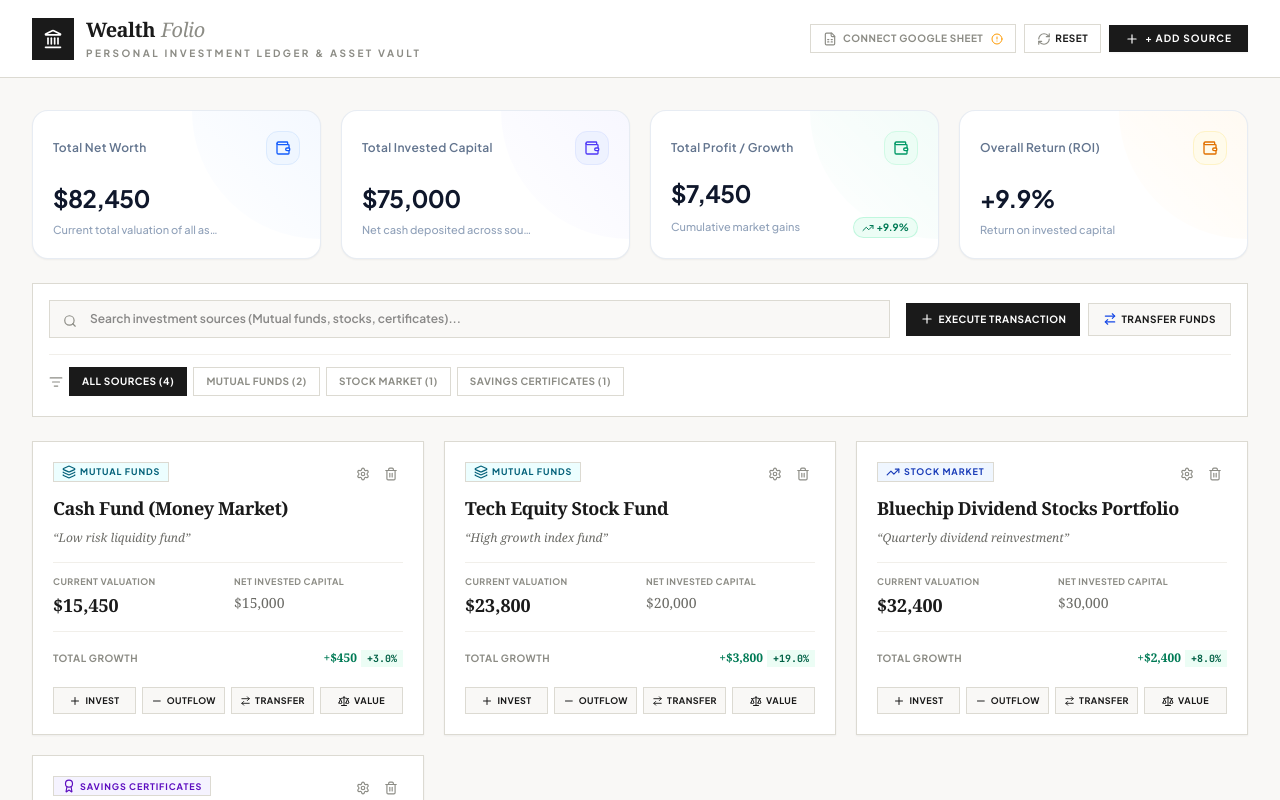
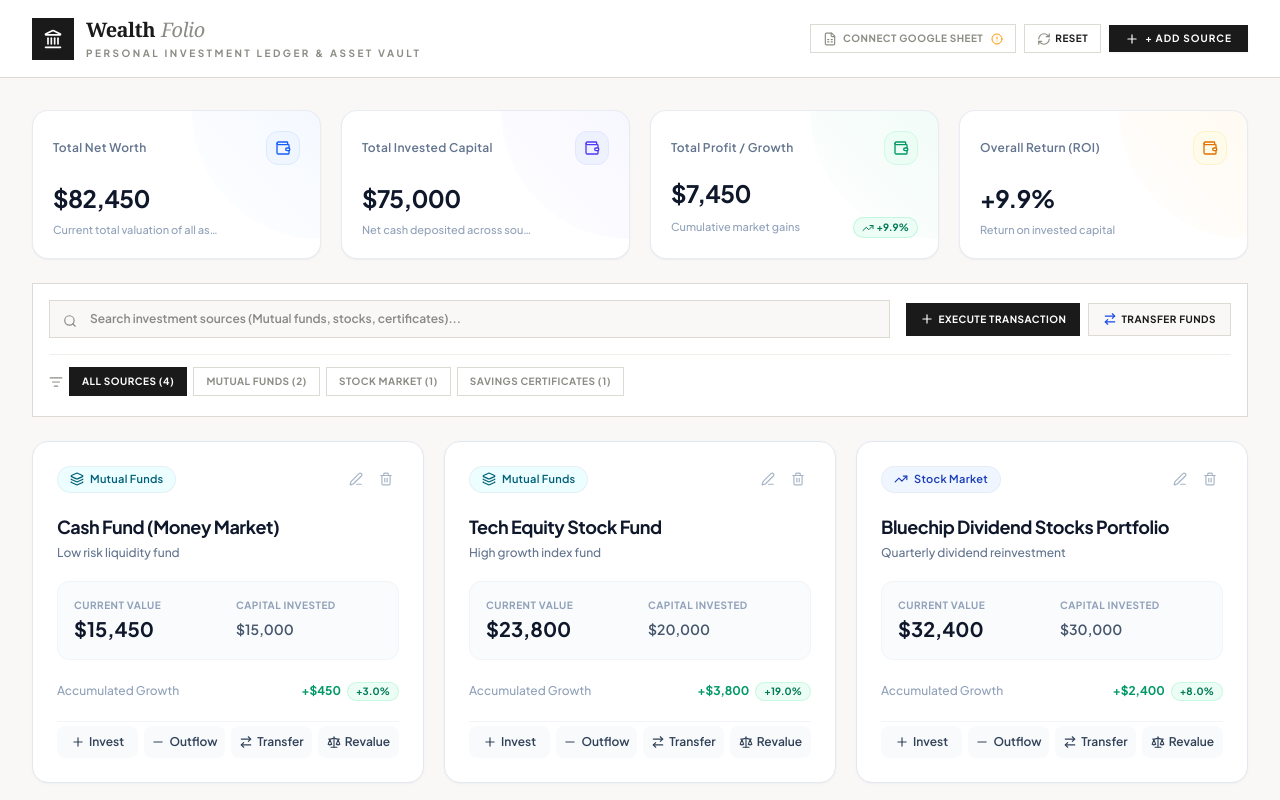
Before and after one commit to HuzaifaInshal/wealth-folio, a React (Vite) app: page / in a window 1280 px wide. Shown: the top 800 px of the page. Built offline with nearby package versions, Linux system fonts and the light colour scheme.

Commit message:
commit 3: Redesign InvestmentCard component with sleek fintech layout in src/components/InvestmentCard.tsx

```diff
--- a/src/components/InvestmentCard.tsx
+++ b/src/components/InvestmentCard.tsx
@@ -12,7 +12,8 @@ import {
   Minus,
   ArrowRightLeft,
   Scale,
-  Settings,
+  MoreVertical,
+  Edit3,
   Trash2,
   Layers,
   Award,
@@ -71,114 +72,112 @@ export default function InvestmentCard({
   const isPositive = profit >= 0;
 
   return (
-    <div className="bg-white border border-[#DCDAD2] hover:border-[#1A1A1A] rounded-none p-5 shadow-xs hover:shadow-md transition-all flex flex-col justify-between space-y-4">
-      {/* Top Header */}
-      <div className="space-y-2">
+    <div className="fintech-card p-6 flex flex-col justify-between space-y-5 relative group">
+      {/* Top Bar: Category Pill & Edit Actions */}
       <div className="flex items-start justify-between">
-          <span className={`inline-flex items-center space-x-1 text-[9px] font-bold tracking-widest uppercase border border-[#DCDAD2] px-2 py-0.5 ${catDetails.bg} ${catDetails.text}`}>
+        <span className={`inline-flex items-center space-x-1.5 px-3 py-1 rounded-full text-[11px] font-semibold tracking-wide ${catDetails.bg} ${catDetails.text} border border-slate-200/60`}>
           {getCategoryIconComponent(catDetails.icon)}
           <span>{catDetails.label}</span>
         </span>
 
-          <div className="flex items-center space-x-1">
+        <div className="flex items-center space-x-1 opacity-80 group-hover:opacity-100 transition-opacity">
           <button
             onClick={() => onEdit(investment)}
-              className="p-1 text-[#8C8C85] hover:text-[#1A1A1A] hover:bg-[#F9F8F6] border border-transparent hover:border-[#DCDAD2] transition-colors cursor-pointer"
-              title="Edit investment source details"
+            className="p-1.5 text-slate-400 hover:text-slate-700 hover:bg-slate-100 rounded-lg transition-colors cursor-pointer"
+            title="Edit Investment Details"
           >
-              <Settings className="w-3.5 h-3.5" />
+            <Edit3 className="w-3.5 h-3.5" />
           </button>
           <button
             onClick={() => onDelete(investment.id)}
-              className="p-1 text-[#8C8C85] hover:text-rose-700 hover:bg-rose-50 border border-transparent hover:border-rose-200 transition-colors cursor-pointer"
-              title="Delete investment source"
+            className="p-1.5 text-slate-400 hover:text-rose-600 hover:bg-rose-50 rounded-lg transition-colors cursor-pointer"
+            title="Delete Investment Source"
           >
             <Trash2 className="w-3.5 h-3.5" />
           </button>
         </div>
       </div>
 
-        <h4 className="text-lg font-serif font-bold text-[#1A1A1A] tracking-tight truncate">
+      {/* Asset Name & Note */}
+      <div className="space-y-1">
+        <h4 className="text-lg font-bold text-slate-900 tracking-tight">
           {investment.name}
         </h4>
-
         {investment.notes && (
-          <p className="text-xs text-[#6B6B66] font-serif italic line-clamp-1">
-            &ldquo;{investment.notes}&rdquo;
+          <p className="text-xs text-slate-500 font-medium line-clamp-1">
+            {investment.notes}
           </p>
         )}
       </div>
 
-      {/* Main Stats Grid */}
-      <div className="border-t border-b border-[#F1EFEA] py-3 grid grid-cols-2 gap-3">
+      {/* Main Balances Grid */}
+      <div className="bg-slate-50/80 rounded-xl p-4 border border-slate-100 grid grid-cols-2 gap-4">
         <div>
-          <span className="text-[9px] font-bold text-[#8C8C85] uppercase tracking-wider block">
-            Current Valuation
+          <span className="text-[10px] font-bold text-slate-400 uppercase tracking-wider block">
+            Current Value
           </span>
-          <span className="text-lg font-serif font-bold text-[#1A1A1A] block mt-0.5">
+          <span className="text-xl font-bold text-slate-900 block mt-0.5 font-sans">
             {formatCurrency(investment.currentValuation)}
           </span>
         </div>
         <div>
-          <span className="text-[9px] font-bold text-[#8C8C85] uppercase tracking-wider block">
-            Net Invested Capital
+          <span className="text-[10px] font-bold text-slate-400 uppercase tracking-wider block">
+            Capital Invested
           </span>
-          <span className="text-sm font-serif text-[#6B6B66] block mt-1">
+          <span className="text-sm font-semibold text-slate-600 block mt-1.5 font-sans">
             {formatCurrency(investment.investedAmount)}
           </span>
         </div>
       </div>
 
-      {/* Gain / Loss Pill */}
+      {/* Growth Status Pill */}
       <div className="flex items-center justify-between text-xs pt-0.5">
-        <span className="text-[10px] text-[#8C8C85] uppercase font-bold tracking-wider">
-          Total Growth
-        </span>
-        <div className="flex items-center space-x-1 font-serif">
-          <span className={`font-bold ${isPositive ? 'text-emerald-700' : 'text-rose-700'}`}>
+        <span className="text-slate-400 font-medium">Accumulated Growth</span>
+        <div className="flex items-center space-x-1.5">
+          <span className={`font-bold ${isPositive ? 'text-emerald-600' : 'text-rose-600'}`}>
             {isPositive ? '+' : ''}{formatCurrency(profit)}
           </span>
-          <span className={`text-[10px] font-mono px-1.5 py-0.5 font-bold ${
-            isPositive ? 'bg-emerald-50 text-emerald-800' : 'bg-rose-50 text-rose-800'
+          <span className={`text-[10px] px-2 py-0.5 rounded-full font-bold ${
+            isPositive ? 'bg-emerald-50 text-emerald-700 border border-emerald-200/50' : 'bg-rose-50 text-rose-700 border border-rose-200/50'
           }`}>
             {isPositive ? '+' : ''}{roi.toFixed(1)}%
           </span>
         </div>
       </div>
 
-      {/* Quick Action Toolbar */}
-      <div className="grid grid-cols-4 gap-1.5 pt-1">
+      {/* Quick Action Grid Toolbar */}
+      <div className="grid grid-cols-4 gap-1.5 pt-1 border-t border-slate-100">
         <button
           onClick={() => onAction(investment, 'invest')}
-          className="px-2 py-1.5 bg-[#F9F8F6] hover:bg-[#1A1A1A] hover:text-white text-[#1A1A1A] border border-[#DCDAD2] text-[9px] uppercase tracking-wider font-bold transition-all cursor-pointer flex items-center justify-center space-x-1"
+          className="py-2 bg-slate-50 hover:bg-slate-900 hover:text-white text-slate-700 rounded-lg text-xs font-semibold transition-all cursor-pointer flex items-center justify-center space-x-1"
           title="Deposit/Invest capital"
         >
-          <Plus className="w-3 h-3" />
+          <Plus className="w-3.5 h-3.5" />
           <span>Invest</span>
         </button>
         <button
           onClick={() => onAction(investment, 'withdraw')}
-          className="px-2 py-1.5 bg-[#F9F8F6] hover:bg-[#1A1A1A] hover:text-white text-[#1A1A1A] border border-[#DCDAD2] text-[9px] uppercase tracking-wider font-bold transition-all cursor-pointer flex items-center justify-center space-x-1"
+          className="py-2 bg-slate-50 hover:bg-slate-900 hover:text-white text-slate-700 rounded-lg text-xs font-semibold transition-all cursor-pointer flex items-center justify-center space-x-1"
           title="Withdraw funds"
         >
-          <Minus className="w-3 h-3" />
+          <Minus className="w-3.5 h-3.5" />
           <span>Outflow</span>
         </button>
         <button
           onClick={() => onAction(investment, 'transfer')}
-          className="px-2 py-1.5 bg-[#F9F8F6] hover:bg-[#1A1A1A] hover:text-white text-[#1A1A1A] border border-[#DCDAD2] text-[9px] uppercase tracking-wider font-bold transition-all cursor-pointer flex items-center justify-center space-x-1"
+          className="py-2 bg-slate-50 hover:bg-slate-900 hover:text-white text-slate-700 rounded-lg text-xs font-semibold transition-all cursor-pointer flex items-center justify-center space-x-1"
           title="Transfer funds to another source"
         >
-          <ArrowRightLeft className="w-3 h-3" />
+          <ArrowRightLeft className="w-3.5 h-3.5" />
           <span>Transfer</span>
         </button>
         <button
           onClick={() => onAction(investment, 'revalue')}
-          className="px-2 py-1.5 bg-[#F9F8F6] hover:bg-[#1A1A1A] hover:text-white text-[#1A1A1A] border border-[#DCDAD2] text-[9px] uppercase tracking-wider font-bold transition-all cursor-pointer flex items-center justify-center space-x-1"
+          className="py-2 bg-slate-50 hover:bg-slate-900 hover:text-white text-slate-700 rounded-lg text-xs font-semibold transition-all cursor-pointer flex items-center justify-center space-x-1"
           title="Update valuation balance"
         >
-          <Scale className="w-3 h-3" />
-          <span>Value</span>
+          <Scale className="w-3.5 h-3.5" />
+          <span>Revalue</span>
         </button>
       </div>
     </div>
```
Lines whose indentation alone changed are shown as unchanged.
